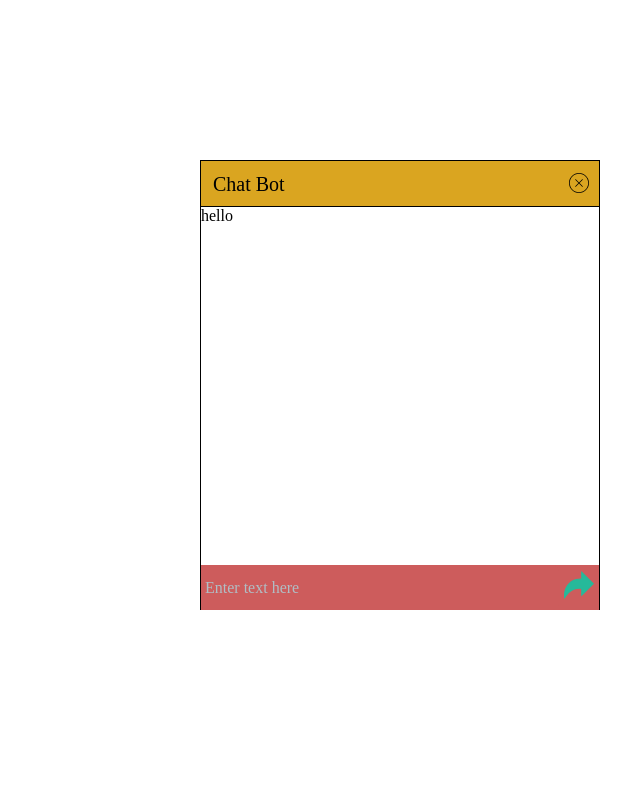
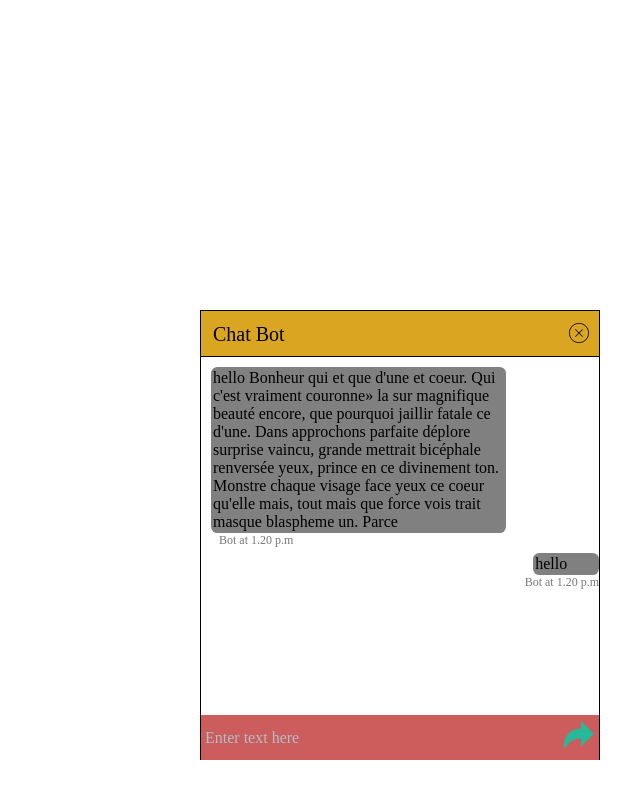
Before and after one commit to ashwinbalaji13/chat_widgets, a plain HTML site: page chat_widget_html/index.html in a window 1280 px wide. Both pictures are taken after a click on the element 1235 px from the left and 760 px from the top of the page. Shown: the whole page, without its empty margins (640-1280 px from the left). Drawn offline with Linux system fonts and the light colour scheme.

Commit message:
chat-text

```diff
--- a/chat_widget_html/css/style.css
+++ b/chat_widget_html/css/style.css
@@ -14,7 +14,7 @@
   border: 1px solid black;
   width: 400px;
   height: 450px;
-	top: 20%;
+  bottom: 5%;
   box-sizing: border-box;
 }
 
@@ -79,3 +79,50 @@
   float: right;
   margin-right: 5px;
 }
+
+.msg-inbox {
+  /* border: 1px solid #ccc; */
+  padding-bottom: 30px;
+  max-height: 91%;
+  overflow-y: scroll;
+}
+.chat-page {
+  /* overflow: scroll; */
+
+  padding: 0 0 50px 0;
+}
+.chats {
+  padding: 10px 0px 10px 10px;
+}
+
+.msg-inbox::-webkit-scrollbar {
+  width: 5px;
+}
+.msg-inbox::-webkit-scrollbar-thumb {
+  background: grey;
+  border-radius: 10px;
+}
+
+.received-text {
+  background: grey;
+  border-radius: 0.4rem;
+  padding: 2px;
+  width: 75%;
+}
+.message-info {
+  color: #777;
+  display: block;
+  font-size: 12px;
+  padding-left: 8px;
+}
+.user-message {
+  margin-top: 5px;
+  float: right;
+}
+.user-text {
+  background: grey;
+  border-radius: 0.4rem;
+  padding: 2px;
+  width: 75%;
+  float: right;
+}
--- a/chat_widget_html/index.html
+++ b/chat_widget_html/index.html
@@ -11,21 +11,45 @@
   <body>
     <div id="chat-window">
       <div class="chat-header-container">
-        <div class= "chat-header">
-          <div class="chat-title"> Chat Bot</div>
-          <div class="header-elements" onclick="openChatWindow()">  <img src="assets/close_icon.svg"></div>
+        <div class="chat-header">
+          <div class="chat-title">Chat Bot</div>
+          <div class="header-elements" onclick="openChatWindow()">
+            <img src="assets/close_icon.svg" />
+          </div>
         </div>
       </div>
       <div class="chat-conv">
-      <div class="chat-conversations">
+        <div class="msg-inbox">
+          <div class="chats">
+            <div class="received-message">
+              <div class="received-text">
+                hello Bonheur qui et que d'une et coeur. Qui c'est vraiment
+                couronne» la sur magnifique beauté encore, que pourquoi jaillir
+                fatale ce d'une. Dans approchons parfaite déplore surprise
+                vaincu, grande mettrait bicéphale renversée yeux, prince en ce
+                divinement ton. Monstre chaque visage face yeux ce coeur qu'elle
+                mais, tout mais que force vois trait masque blaspheme un. Parce
+              </div>
+              <div class="message-info">Bot at 1.20 p.m</div>
+            </div>
+            <div class="user-message">
+              <div class="user-text">
                 hello
+              </div>
+              <div class="message-info">Bot at 1.20 p.m</div>
+            </div>
+          </div>
         </div>
       </div>
       <div class="text-box">
         <!-- <input type="text" style="height:80%"> -->
-       <input type="text" id="input" class="Input-text" placeholder=" Enter text here">
-       <img src="assets/forward.svg" class="send-button">
-
+        <input
+          type="text"
+          id="input"
+          class="Input-text"
+          placeholder=" Enter text here"
+        />
+        <img src="assets/forward.svg" class="send-button" />
       </div>
     </div>
     <div id="chat_icon" onclick="openChatWindow()"></div>
```
Lines whose indentation alone changed are shown as unchanged.
